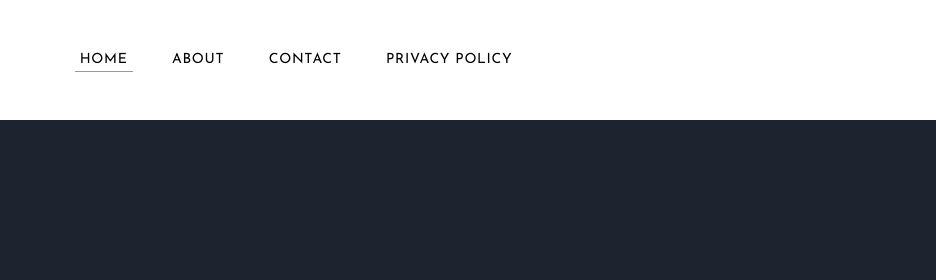
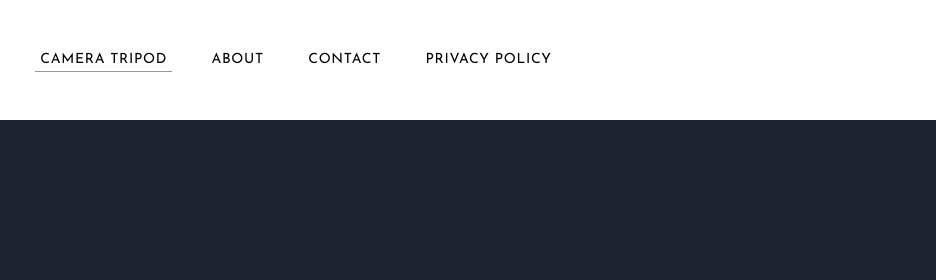
Before and after one commit to mesutatlet-svg/camera-tripod-jii, a plain HTML site: page index.html in a window 1280 px wide. Shown: the top 280 px of the page, 344-1280 px from the left. Drawn offline with Linux system fonts and the light colour scheme; no server answers.

Commit message:
Update index.html

```diff
--- a/index.html
+++ b/index.html
@@ -143,7 +143,7 @@ _W.setup_model_rpc({"rpc_namespace":"_W.CustomerAccounts.RPC","model_namespace":
           <div class="nav desktop-nav"><ul class="wsite-menu-default">
 		<li id="active" class="wsite-menu-item-wrap">
 			<a href="index.html" class="wsite-menu-item">
-				Home
+				Camera Tripod
 			</a>
 
 		</li>
@@ -228,6 +228,7 @@ _W.setup_model_rpc({"rpc_namespace":"_W.CustomerAccounts.RPC","model_namespace":
 <img src="uploads/1/5/3/9/153953840/pexels-brett-sayles-2445781_orig.jpg" alt="Picture" style="width:auto;max-width:100%">
 </a>
 <div style="display:block;font-size:90%"></div>
+
 </div></div>
 
 
```
